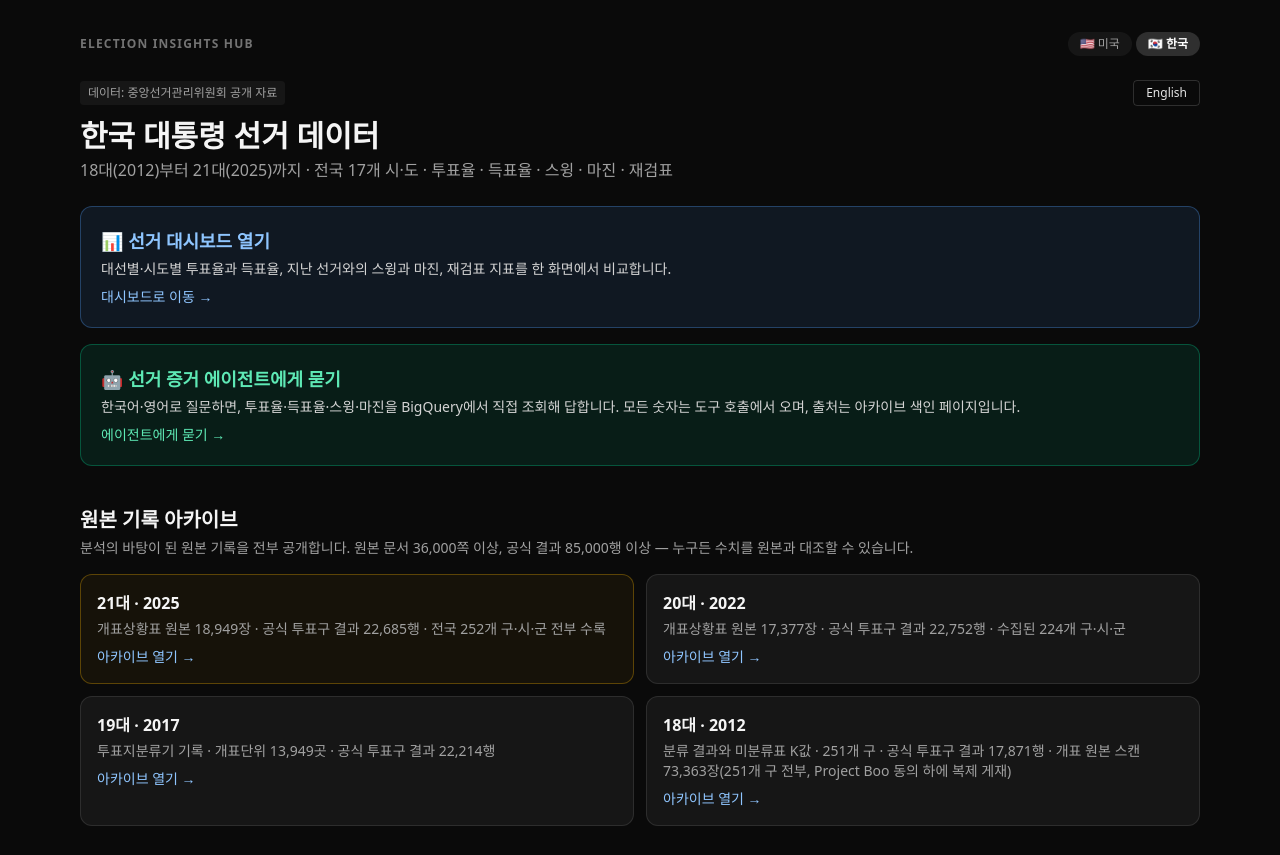
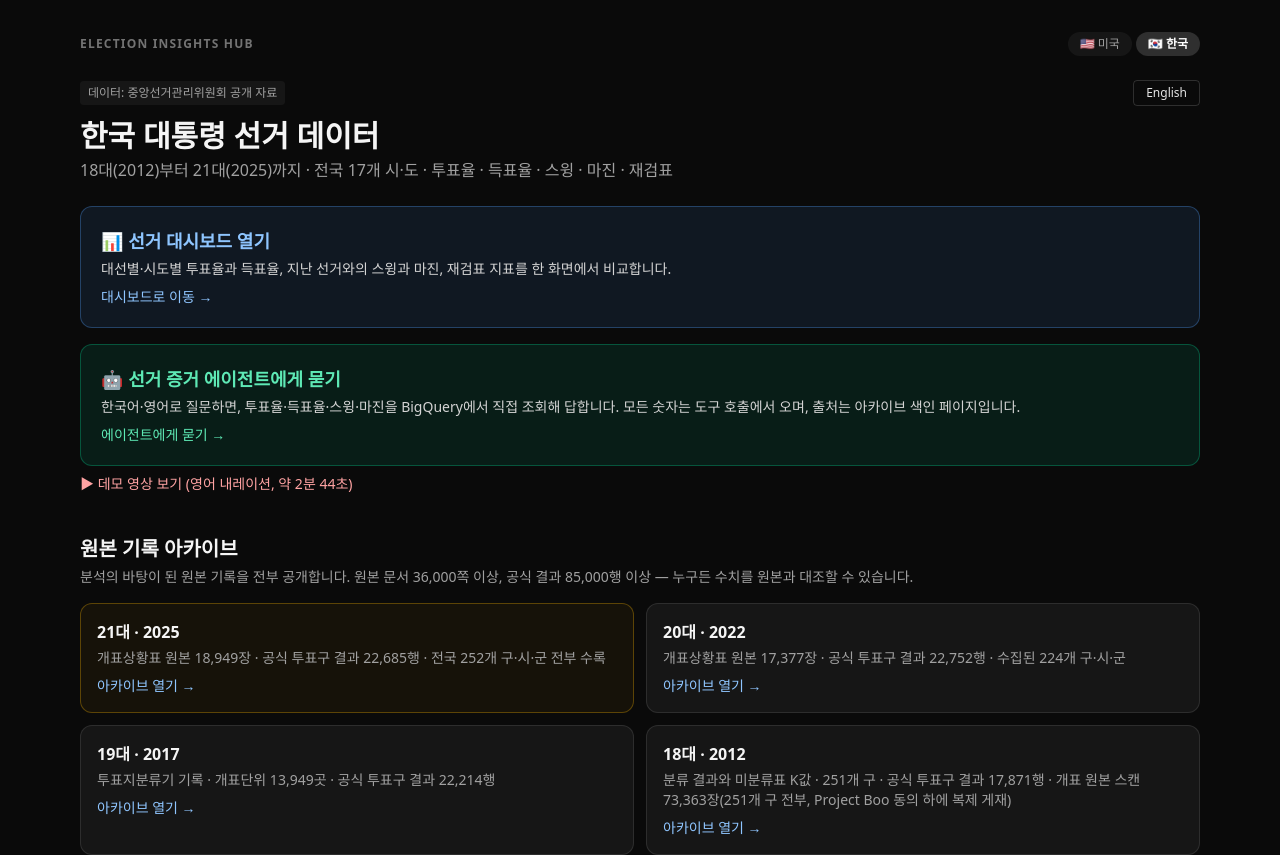
Before and after one commit to sechan9999/us-election-insight-hub, a Next.js app: page /kr in a window 1280 px wide. Shown: the top 855 px of the page. Built offline with nearby package versions, Linux system fonts and the light colour scheme.

Commit message:
feat(kr): demo video link under the agent card (YouTube, link not embed)

```diff
--- a/app/kr/page.tsx
+++ b/app/kr/page.tsx
@@ -12,6 +12,7 @@ type SearchParams = { lang?: string };
 
 const DASHBOARD = 'https://k18to21-election2.vercel.app';
 const GITHUB = 'https://github.com/sechan9999/K18to21Election2';
+const DEMO_VIDEO = 'https://www.youtube.com/watch?v=v14OXlEQy0s';
 
 const TITLES: Record<Lang, string> = {
   ko: '한국 대통령 선거 데이터 — Election Insights Hub',
@@ -41,6 +42,7 @@ const S = {
     en: 'Ask in Korean or English — turnout, vote share, swing and margins are fetched live from BigQuery. Every number comes from a tool call; citations are the archive index pages.',
   },
   agentCta: { ko: '에이전트에게 묻기 →', en: 'Ask the agent →' },
+  demoVideo: { ko: '▶ 데모 영상 보기 (영어 내레이션, 약 2분 44초)', en: '▶ Watch the demo video (English narration, 2:44)' },
   archiveHeading: { ko: '원본 기록 아카이브', en: 'Original-records archives' },
   archiveIntro: {
     ko: '분석의 바탕이 된 원본 기록을 전부 공개합니다. 원본 문서 36,000쪽 이상, 공식 결과 85,000행 이상 — 누구든 수치를 원본과 대조할 수 있습니다.',
@@ -175,6 +177,15 @@ export default async function KoreaPage({
           <div className="mt-2 text-sm font-medium text-emerald-300">{tr(lang, 'agentCta')}</div>
         </a>
 
+        <a
+          href={DEMO_VIDEO}
+          target="_blank"
+          rel="noopener noreferrer"
+          className="mt-2 inline-block text-sm font-medium text-red-300 hover:underline"
+        >
+          {tr(lang, 'demoVideo')}
+        </a>
+
         <h2 className="mt-10 text-xl font-bold">{tr(lang, 'archiveHeading')}</h2>
         <p className="mt-1 text-sm text-neutral-400">{tr(lang, 'archiveIntro')}</p>
         <div className="mt-4 grid gap-3 sm:grid-cols-2">
```
